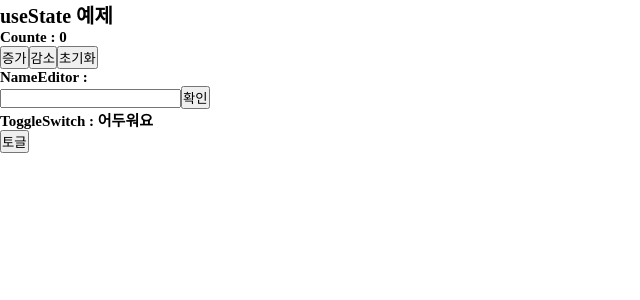
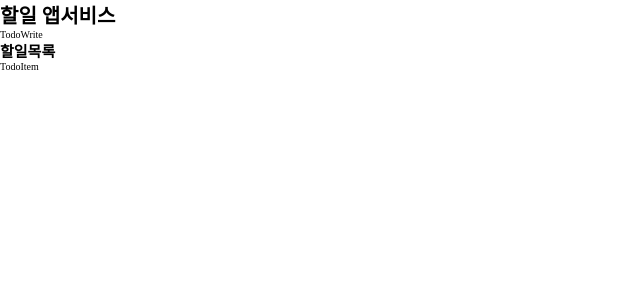
Before and after one commit to devgsheep/til_react_cra_ts, a React (Create React App) app: page / in a window 1280 px wide. Shown: the top 300 px of the page, without its empty margins (0-640 px from the left). Built offline with nearby package versions, Linux system fonts and the light colour scheme.

Commit message:
[docs] useState 의 이해

```diff
--- a/src/App.tsx
+++ b/src/App.tsx
@@ -1,14 +1,30 @@
-import Counter from './components/Counter';
-import NameEditor from './components/NameEditor';
-import ToggleSwitch from './components/ToggleSwitch';
+import { useState } from 'react';
+import TodoList from './components/todos/TodoList';
+import TodoWrite from './components/todos/TodoWrite';
+import { ITodo, todoType } from './types/todoType';
 
 function App(): JSX.Element {
+  // ts 자리
+  // {id: "", title: "", completed:false}
+  const [todos, setTodos] = useState<(todoType | ITodo)[]>([]);
+
+  // todos를 업데이트 하는 함수
+  const handleTodoUpdate = (): void => {
+    // setTodos()
+  };
+  // todo 목록에서 실행할 함수들
+  const onToggle = (): void => {};
+  const onDelete = (): void => {};
+  const onEdit = (): void => {};
+
+  // tsx 자리
   return (
     <div>
-      <h1>useState 예제</h1>
-      <Counter />
-      <NameEditor />
-      <ToggleSwitch />
+      <h1>할일 앱서비스</h1>
+      <div>
+        <TodoWrite setTodos={setTodos} handleTodoUpdate={handleTodoUpdate} />
+        <TodoList todos={todos} onToggle={onToggle} onDelete={onDelete} onEdit={onEdit} />
+      </div>
     </div>
   );
 }
--- /dev/null
+++ b/src/components/todos/TodoItem.tsx
@@ -0,0 +1,11 @@
+type TodoItemProps = {
+  onToggle: () => void;
+  onDelete: () => void;
+  onEdit: () => void;
+};
+
+const TodoItem = ({ onToggle, onDelete, onEdit }: TodoItemProps) => {
+  return <div>TodoItem</div>;
+};
+
+export default TodoItem;
--- /dev/null
+++ b/src/components/todos/TodoList.tsx
@@ -0,0 +1,20 @@
+import { todoType } from '@/types/todoType';
+import TodoItem from './TodoItem';
+
+type TodoListProps = {
+  todos: todoType[];
+  onToggle: () => void;
+  onDelete: () => void;
+  onEdit: () => void;
+};
+
+const TodoList = ({ todos, onToggle, onDelete, onEdit }: TodoListProps): JSX.Element => {
+  return (
+    <div>
+      <h2>할일목록</h2>
+      <TodoItem onToggle={onToggle} onDelete={onDelete} onEdit={onEdit} />
+    </div>
+  );
+};
+
+export default TodoList;
--- /dev/null
+++ b/src/components/todos/TodoWrite.tsx
@@ -0,0 +1,12 @@
+import { todoType } from '../../types/todoType';
+
+type TodoWriteProps = {
+  setTodos: React.Dispatch<React.SetStateAction<todoType[]>>;
+  handleTodoUpdate: () => void;
+};
+
+const TodoWrite = ({ setTodos, handleTodoUpdate }: TodoWriteProps) => {
+  return <div>TodoWrite</div>;
+};
+
+export default TodoWrite;
--- /dev/null
+++ b/src/types/todoType.ts
@@ -0,0 +1,9 @@
+// 1. type 으로 하겠다.
+export type todoType = { id: string; title: string; completed: boolean };
+
+// 2. interface로 하겠다.
+export interface ITodo {
+  id: string;
+  title: string;
+  completed: boolean;
+}
--- a/tsconfig.json
+++ b/tsconfig.json
@@ -1,5 +1,10 @@
 {
   "compilerOptions": {
+    "baseUrl": "src", // 프로젝트의 기본 경로
+    "paths": {
+      "@/*": ["*"], // @/ 로 src 폴더 전체를 참조
+      "@types/*": ["types/*"] // @types 로 src/types 참조
+    },
     "target": "es5",
     "lib": ["dom", "dom.iterable", "esnext"],
     "allowJs": true,
```
Also changed, not shown: 1 other file (tests, documents, lock files or other folders).
